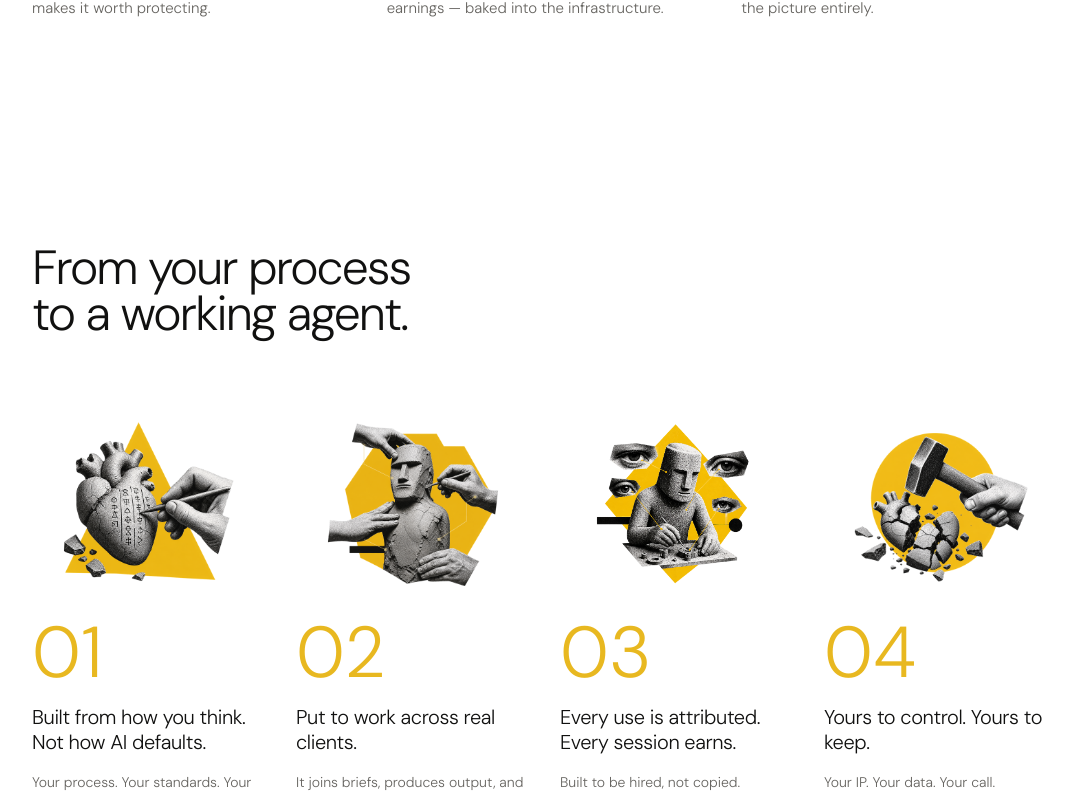
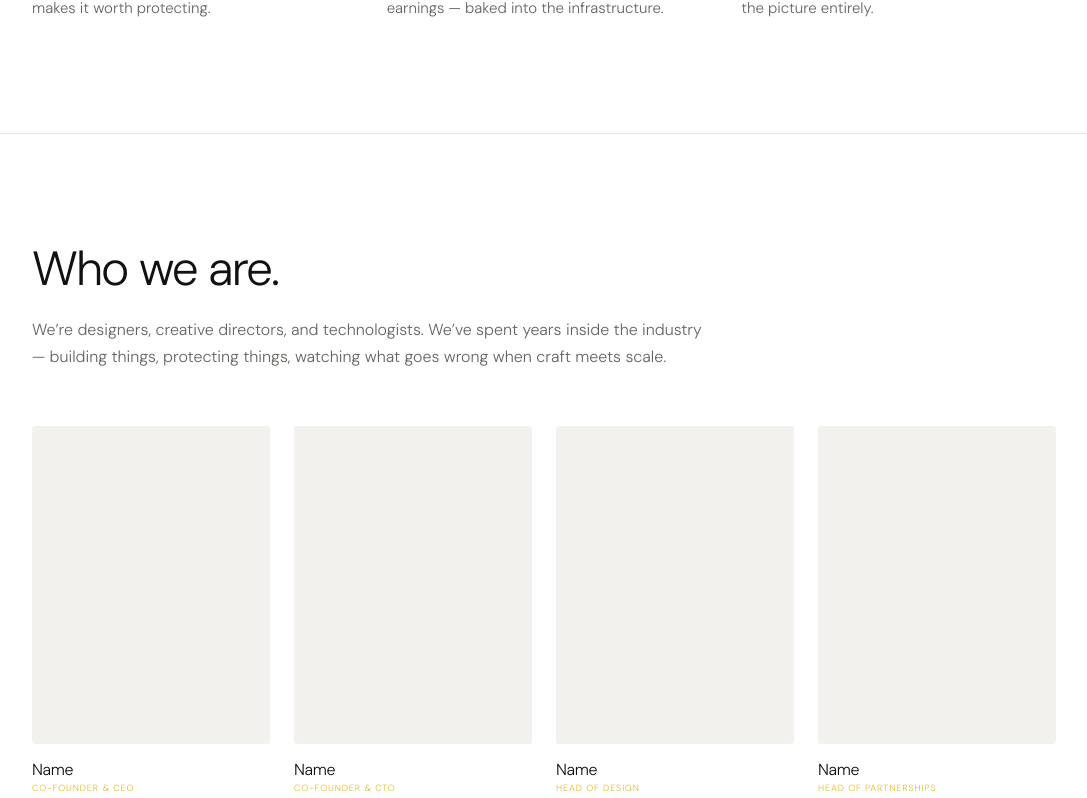
Before and after one commit to milesmayr/genus, a Next.js app: page /about in a window 1280 px wide. Shown: the part 1520-2318 px from the top of the page, without its empty margins (96-1183 px from the left). Built offline with nearby package versions, Linux system fonts and the light colour scheme.

Commit message:
Remove HowItWorks section from about page

```diff
--- a/app/about/page.tsx
+++ b/app/about/page.tsx
@@ -2,7 +2,6 @@
 
 import Link from 'next/link'
 import { motion } from 'framer-motion'
-import HowItWorksSection from '@/components/home/HowItWorksSection'
 import { EASE_OUT_EXPO } from '@/lib/motion'
 
 // ─── Data ────────────────────────────────────────────────────────────────────
@@ -59,7 +58,6 @@ export default function AboutPage() {
       <HeroSection />
       <MissionBreaker />
       <WhatWeBelieve />
-      <HowItWorksSection />
       <WhoWeAre />
       <AsSeenIn />
       <ContactBreaker />
```
